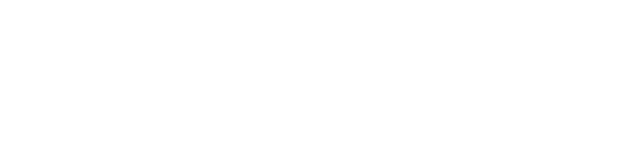
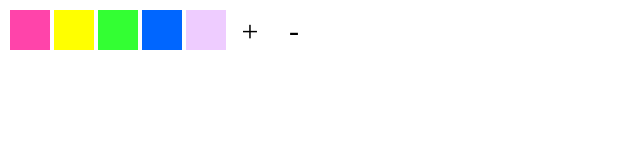
Before and after one commit to mrowlhaha/canvas-demo-1, a plain HTML site: page index.html in a window 1280 px wide. Shown: the whole page, without its empty margins (0-640 px from the left). Drawn offline with Linux system fonts and the light colour scheme.

Commit message:
添加画笔颜色，粗细可选

```diff
--- a/index.html
+++ b/index.html
@@ -2,14 +2,27 @@
 <html lang="zh-CN">
   <head>
     <meta charset="UTF-8" />
-    <meta name="viewport" content="width=device-width, initial-scale=1.0" />
+    <meta
+      name="viewport"
+      content="width=device-width, initial-scale=1.0, minimum-scale=1.0, maximum-scale=1.0, user-scalable=no"
+    />
     <meta http-equiv="X-UA-Compatible" content="ie=edge" />
     <link rel="stylesheet" href="style.css" />
     <title>画板</title>
   </head>
   <body>
+    <div class="colorPan">
+      <div style="background-color: #f4a" onclick="changeColor('#f4a')"></div>
+      <div style="background-color: #ff0" onclick="changeColor('#ff0')"></div>
+      <div style="background-color: #3f3" onclick="changeColor('#3f3')"></div>
+      <div style="background-color: #06f" onclick="changeColor('#06f')"></div>
+      <div style="background-color: #ecf" onclick="changeColor('#ecf')"></div>
+      <div class="add button" onclick="addLineWidth()">+</div>
+      <div class="minus button" onclick="minusLineWidth()">-</div>
+    </div>
+
     <!-- 在body中放置一个canvas -->
-    <canvas id="canvas"></canvas>
+    <canvas id="canvas" width="100vw" height="100vh"></canvas>
     <script>
       // 初始化
       let canvas = document.getElementById("canvas");
@@ -22,9 +35,11 @@
       // 不描边
       // 线段末端设置为圆角
       let ctx = canvas.getContext("2d");
-      ctx.fillStyle = "black";
-      ctx.strokeStyle = "none";
-      ctx.lineWidth = 4;
+      let paintColor = "#333";
+      let lineWidth = 4;
+      ctx.fillStyle = paintColor;
+      ctx.strokeStyle = paintColor;
+      ctx.lineWidth = lineWidth;
       ctx.lineCap = "round";
       // 设置一个painting值，作为开关，当按下鼠标时才能画画
       let painting = false;
@@ -36,6 +51,28 @@
         ctx.moveTo(x1, y1);
         ctx.lineTo(x2, y2);
         ctx.stroke();
+      }
+      //画笔加粗
+      function addLineWidth() {
+        console.log(lineWidth);
+        if (lineWidth < 10) {
+          lineWidth++;
+          ctx.lineWidth = lineWidth;
+        }
+      }
+      //画笔减细
+      function minusLineWidth() {
+        if (lineWidth > 1) {
+          lineWidth--;
+          ctx.lineWidth = lineWidth;
+        }
+      }
+      //点击改变颜色
+      function changeColor(e) {
+        paintColor = e;
+        ctx.fillStyle = paintColor;
+        ctx.strokeStyle = paintColor; //不知道为什么，这一句没加，我的颜色一直不能改，按理说不影响的
+        console.log(ctx.fillStyle);
       }
       //   检测是否为触屏设备
       var isTouchDevice = "ontouchstart" in document.documentElement;
--- a/style.css
+++ b/style.css
@@ -6,3 +6,21 @@
 #canvas {
   display: block;
 }
+
+.colorPan {
+  position: absolute;
+  top: 10px;
+  left: 10px;
+}
+.colorPan > div {
+  display: inline-block;
+  width: 40px;
+  height: 40px;
+}
+.button {
+  cursor: pointer;
+  font-size: 30px;
+  vertical-align: middle;
+  line-height: 10px;
+  text-align: center;
+}
```
